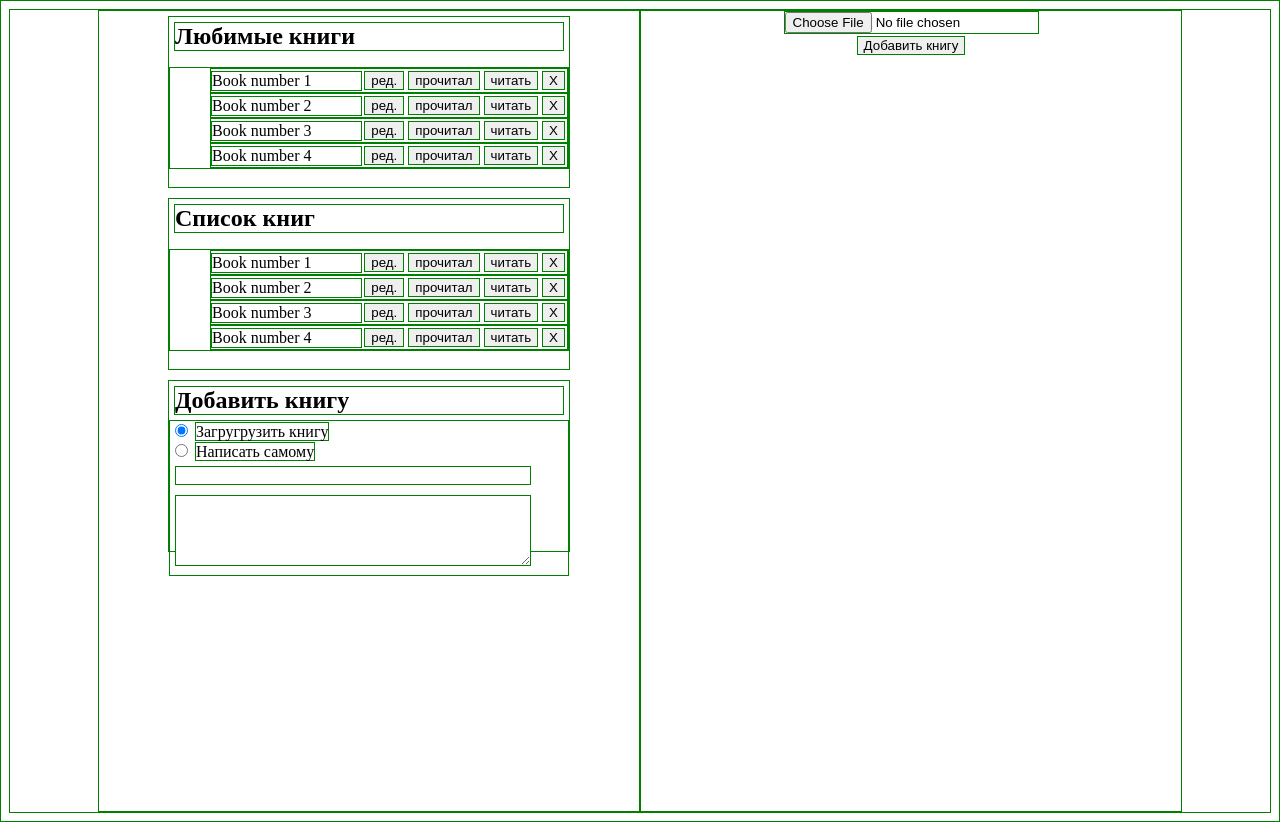
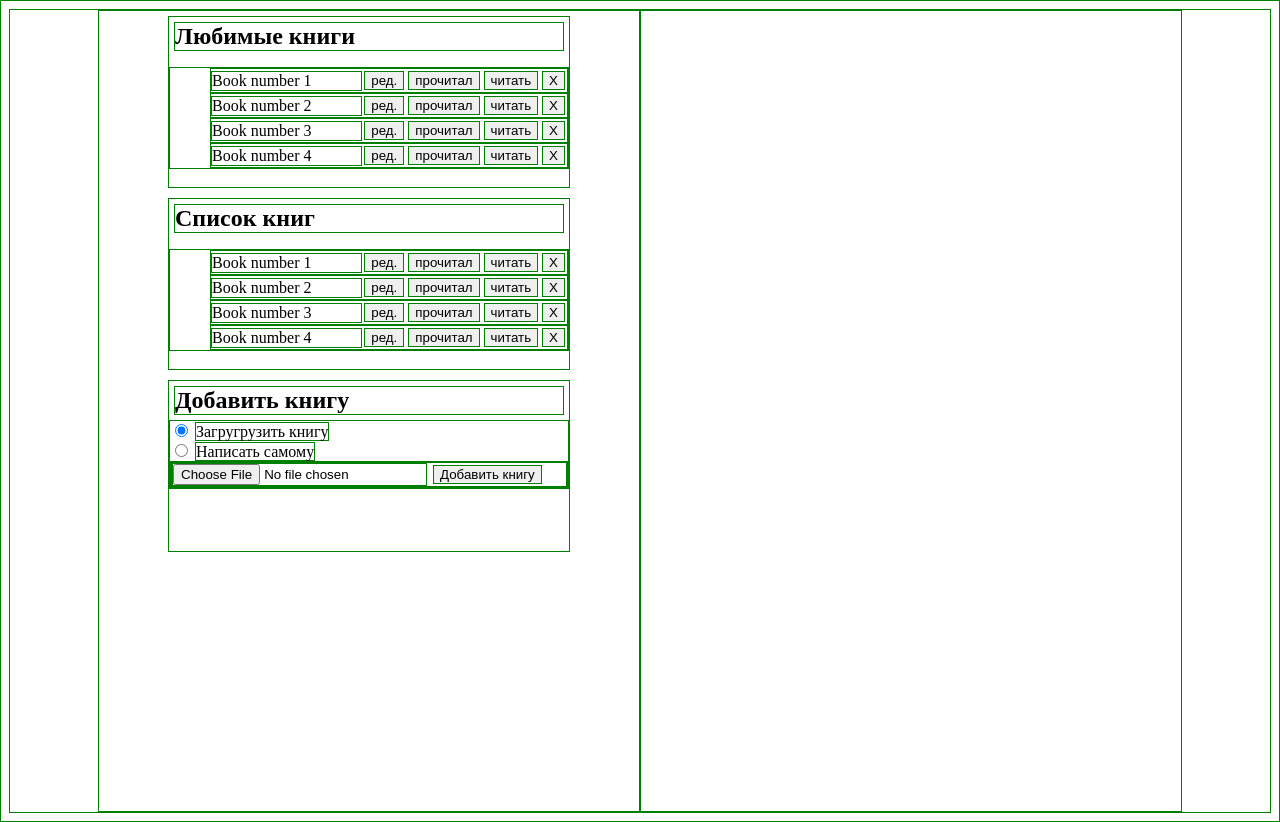
Before and after one commit to Birman126/LibraryApp_JS_native, a plain HTML site: page index.html in a window 1280 px wide. Both pictures are taken after a click on the radio button "Загругрузить книгу". Drawn offline with Linux system fonts and the light colour scheme.

Commit message:
fixed radio button

```diff
--- a/app.js
+++ b/app.js
@@ -1,20 +1,28 @@
 var radio = document.getElementsByName('add-book');
         for (var i=0; i<radio.length; i++) {
-            radio[i].onchange = testRadio;
+            radio[i].onchange = addForm;
         }
 
-        function testRadio () {
-            if (this.value=='onload-book') {
+function addForm () {
+    var block = document.getElementById('radio-block')
+    block.innerHTML = ""
+            if (this.value=='create-book') {
                 let newDiv = document.createElement('div');
-                div.className = "onload-book-form";
-                newDiv.innerHTML = "Форма для загрузки книги";
-                document.getElementsByClassName("form-add-book").appendChild(newDiv);
-                // document.body.append(div)
+                console.log(newDiv);
+                newDiv.className = "onload-book-form";
+                newDiv.innerHTML = `<input class="input-title-book" type="text" />
+                <br />
+                <textarea></textarea>`
+                block.innerHTML = newDiv.outerHTML;
             }
-            else if (this.value=='create-book') {
-                let div = document.createElement('div');
-                div.className = "create-book-form";
-                div.innerHTML = "Форма для написания книги";
-                document.body.append(div)
+            else if (this.value=='onload-book') {
+                let newDiv = document.createElement('div');
+                console.log(newDiv);
+                newDiv.className = "onload-book-form";
+                newDiv.innerHTML = `
+                <input type="file" class="file" />
+                <button class="onload-book-btn">Добавить книгу</button>
+              `
+                block.innerHTML = newDiv.outerHTML;
             }
         }
--- a/index.html
+++ b/index.html
@@ -83,17 +83,13 @@
           <input type="radio" id="create-book" name="add-book" value="create-book" />
           <label for="create-book">Написать самому</label>
           <br />
-          <input class="input-title-book" type="text" />
-          <br />
-          <textarea></textarea>
+
+          <div id="radio-block"></div>
         </form>
       </div>
     </div>
 
-    <div class="head-container">
-      <input type="file" class="file" />
-      <button class="onload-book-btn">Добавить книгу</button>
-    </div>
+    <div class="head-container"></div>
     <script type="text/javascript" src="app.js"></script>
 
 
--- a/style.css
+++ b/style.css
@@ -61,3 +61,7 @@ textarea {
     height: 65px;
     margin: 5px;
 }
+
+.onload-book-form {
+
+}
```
